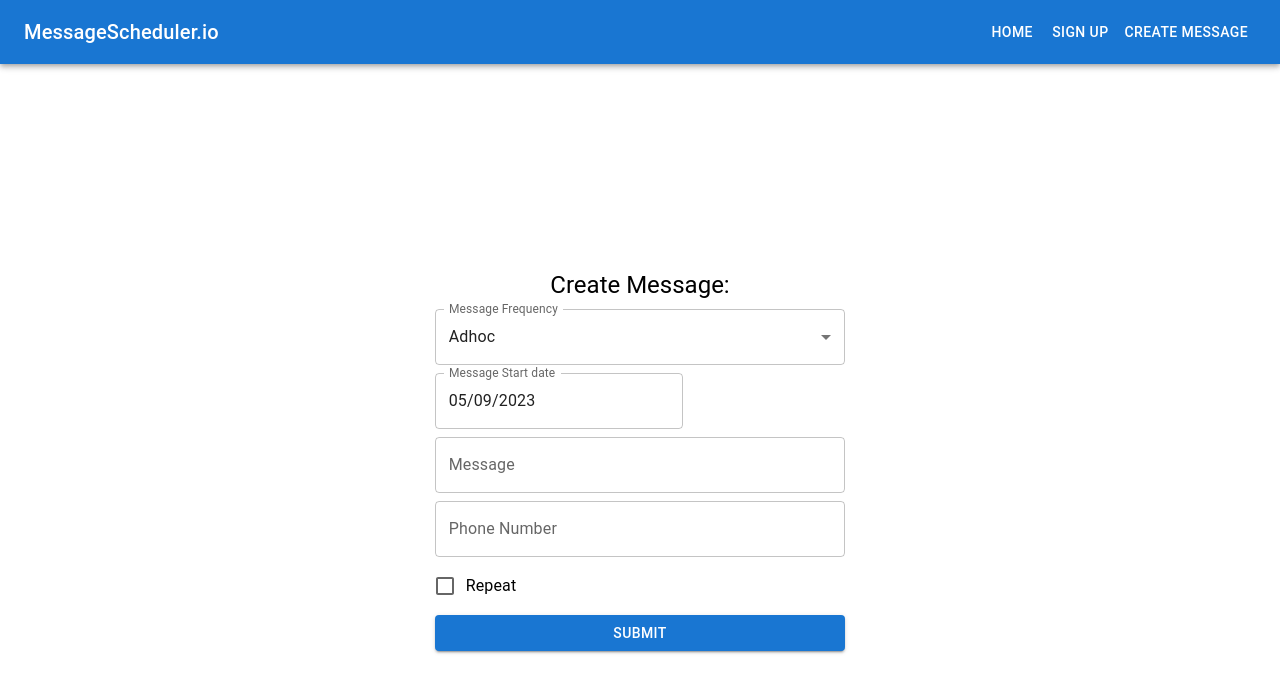
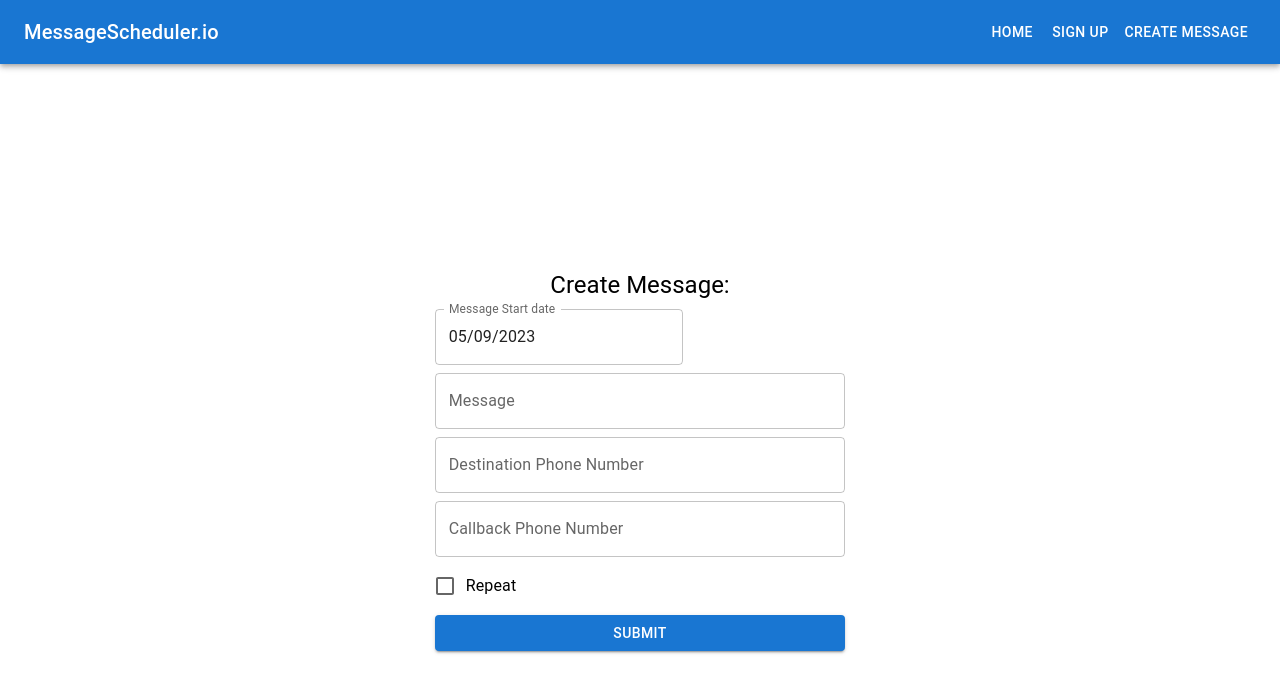
Before and after one commit to TheRealSTM/message-scheduler, a React (Create React App) app: page /create-message in a window 1280 px wide. Shown: the top 692 px of the page. Built offline with nearby package versions, Linux system fonts and the light colour scheme.

Commit message:
Hide message frequency unless repeat is checked and add callback number input

```diff
--- a/src/message-creation-form/MessageCreationForm.tsx
+++ b/src/message-creation-form/MessageCreationForm.tsx
@@ -13,7 +13,7 @@ import {
 } from "@mui/material";
 
 
-import dayjs, {Dayjs} from "dayjs";
+import dayjs from "dayjs";
 import {DatePicker, LocalizationProvider} from "@mui/x-date-pickers";
 import {AdapterDayjs} from "@mui/x-date-pickers/AdapterDayjs";
 
@@ -25,24 +25,18 @@ interface MessageCreationFormProps {
         frequency: Frequency;
         messageStartDate: dayjs.Dayjs | null;
         message: string;
-        phoneNumber: string;
+        destinationPhoneNumber: string;
+        callbackPhoneNumber: string;
     }) => void;
 }
 
 const MessageCreationForm = ({ onSubmit }: MessageCreationFormProps) => {
-    const [frequency, setFrequency] = useState<Frequency>("adhoc");
-    const [checked, setChecked] = useState(false);
     const [messageStartDate, setMessageStartDate] = useState<dayjs.Dayjs | null>(dayjs());
     const [message, setMessage] = useState<string>('');
-    const [phoneNumber, setPhoneNumber] = useState<string>('');
-
-    const handleFrequencyChange = (event: SelectChangeEvent<Frequency>) => {
-        setFrequency(event.target.value as Frequency);
-    };
-
-    const handleChange = (event: React.ChangeEvent<HTMLInputElement>) => {
-        setChecked(event.target.checked);
-    };
+    const [destinationPhoneNumber, setDestinationPhoneNumber] = useState<string>('');
+    const [callbackPhoneNumber, setCallbackPhoneNumberPhoneNumber] = useState<string>('');
+    const [repeatMessageChecked, setRepeatMessageChecked] = useState(false);
+    const [frequency, setFrequency] = useState<Frequency>("adhoc");
 
     const handleMessageStartDateChange = (date: dayjs.Dayjs | null) => {
         setMessageStartDate(date);
@@ -52,21 +46,29 @@ const MessageCreationForm = ({ onSubmit }: MessageCreationFormProps) => {
         setMessage(event.target.value);
     };
 
-    const handlePhoneNumberChange = (event: ChangeEvent<HTMLInputElement>) => {
-        setPhoneNumber(event.target.value);
+    const handleDestinationPhoneNumberChange = (event: ChangeEvent<HTMLInputElement>) => {
+        setDestinationPhoneNumber(event.target.value);
+    };
+
+    const handleCallbackPhoneNumberChange = (event: ChangeEvent<HTMLInputElement>) => {
+        setCallbackPhoneNumberPhoneNumber(event.target.value);
     };
 
     const handleSubmit = (event: FormEvent<HTMLFormElement>) => {
         event.preventDefault();
-        onSubmit({ frequency, messageStartDate, message, phoneNumber });
+        onSubmit({ frequency, messageStartDate, message, destinationPhoneNumber, callbackPhoneNumber });
     };
 
+    const handleFrequencyChange = (event: SelectChangeEvent<Frequency>) => {
+        setFrequency(event.target.value as Frequency);
+    };
+
+    const handleRepeatMessageChecked = (event: React.ChangeEvent<HTMLInputElement>) => {
+        setRepeatMessageChecked(event.target.checked);
+    };
+
+    const renderMessageFrequencySelectComponent = () => {
         return (
-        <LocalizationProvider dateAdapter={AdapterDayjs}>
-            <Grid container justifyContent="center" alignItems="center" style={{ minHeight: '100vh' }}>
-                <Grid item xs={12} sm={6} md={4}>
-                    <form onSubmit={handleSubmit}>
-                        <Typography variant="h5" align="center">Create Message:</Typography>
             <Box margin={1}>
                 <FormControl fullWidth>
                     <InputLabel id="message-frequency-label">Message Frequency</InputLabel>
@@ -89,6 +91,15 @@ const MessageCreationForm = ({ onSubmit }: MessageCreationFormProps) => {
                     </Select>
                 </FormControl>
             </Box>
+        );
+    }
+
+    return (
+        <LocalizationProvider dateAdapter={AdapterDayjs}>
+            <Grid container justifyContent="center" alignItems="center" style={{ minHeight: '100vh' }}>
+                <Grid item xs={12} sm={6} md={4}>
+                    <form onSubmit={handleSubmit}>
+                        <Typography variant="h5" align="center">Create Message:</Typography>
                         <Box margin={1}>
                             <DatePicker
                                 label="Message Start date"
@@ -109,10 +120,20 @@ const MessageCreationForm = ({ onSubmit }: MessageCreationFormProps) => {
                         <Box margin={1}>
                             <TextField
                                 fullWidth
-                                label="Phone Number"
-                                name="phoneNumber"
-                                value={phoneNumber}
-                                onChange={handlePhoneNumberChange}
+                                label="Destination Phone Number"
+                                name="destinationPhoneNumber"
+                                value={destinationPhoneNumber}
+                                onChange={handleDestinationPhoneNumberChange}
+                                variant="outlined"
+                            />
+                        </Box>
+                        <Box margin={1}>
+                            <TextField
+                                fullWidth
+                                label="Callback Phone Number"
+                                name="callbackPhoneNumber"
+                                value={callbackPhoneNumber}
+                                onChange={handleCallbackPhoneNumberChange}
                                 variant="outlined"
                             />
                         </Box>
@@ -120,8 +141,8 @@ const MessageCreationForm = ({ onSubmit }: MessageCreationFormProps) => {
                             <FormControlLabel
                                 control={
                                     <Checkbox
-                                        checked={checked}
-                                        onChange={handleChange}
+                                        checked={repeatMessageChecked}
+                                        onChange={handleRepeatMessageChecked}
                                         name="repeat"
                                         color="primary"
                                     />
@@ -129,6 +150,9 @@ const MessageCreationForm = ({ onSubmit }: MessageCreationFormProps) => {
                                 label="Repeat"
                             />
                         </Box>
+                        {
+                            repeatMessageChecked ? renderMessageFrequencySelectComponent() : null
+                        }
                         <Box margin={1}>
                             <Button variant="contained" color="primary" type="submit" fullWidth>
                                 Submit
```
Lines whose indentation alone changed are shown as unchanged.
